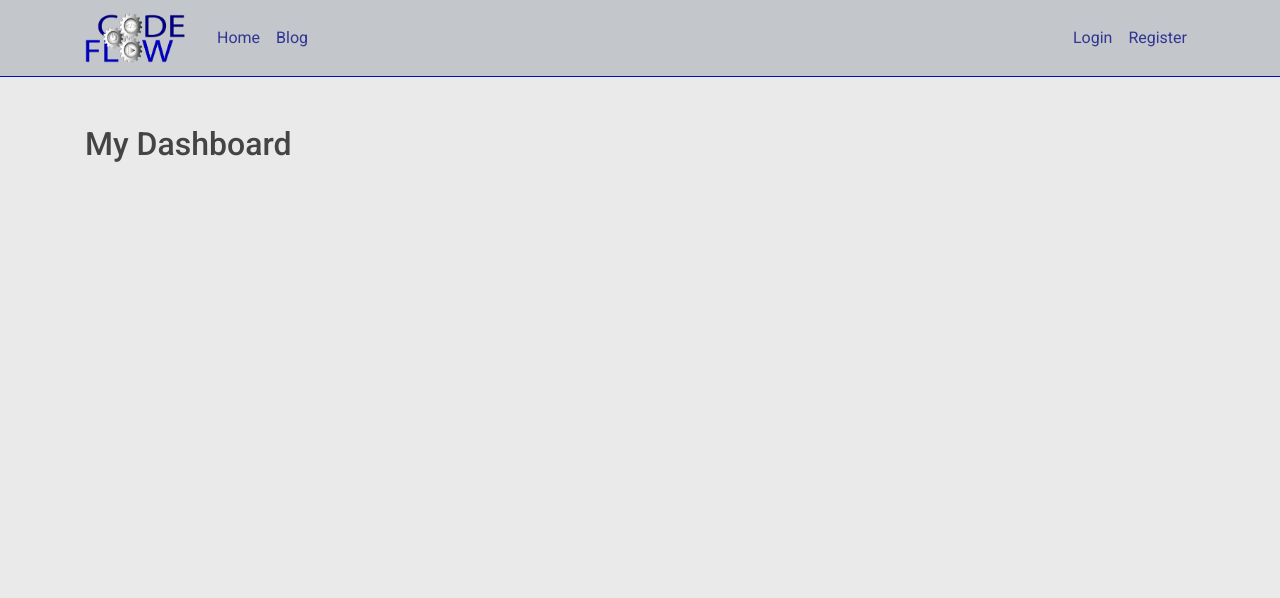
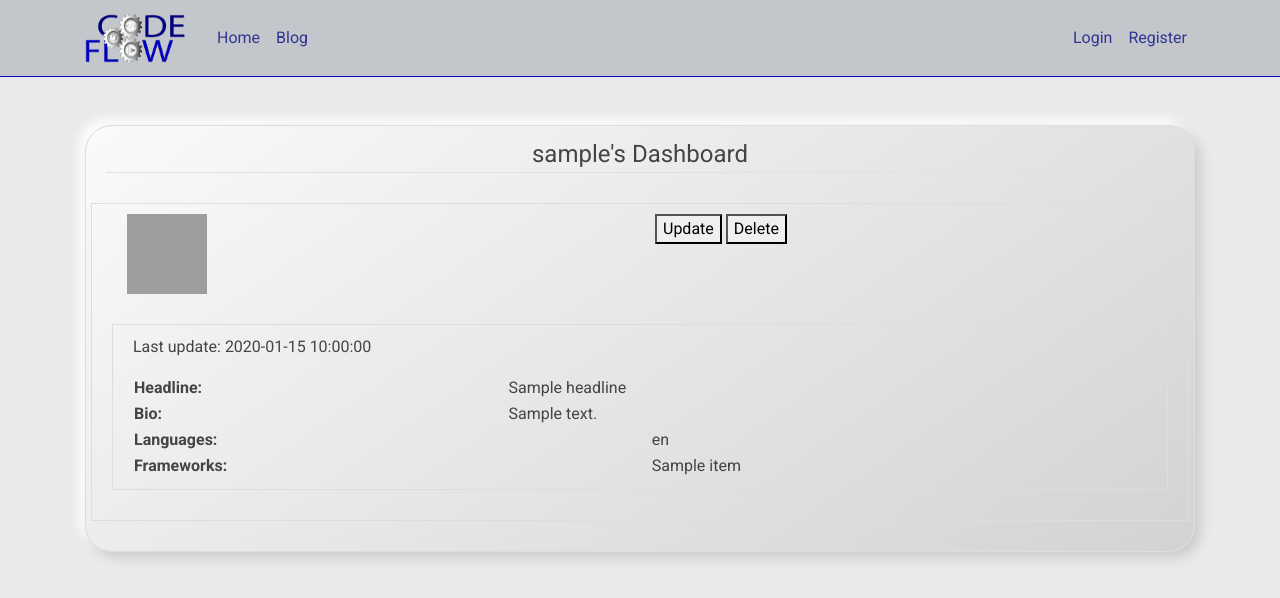
Before and after one commit to SPH73/MS3-project, a Flask app: page /dashboard in a window 1280 px wide. Shown: the top 598 px of the page. Run offline with Flask 2, Linux system fonts and the light colour scheme; the visitor is signed in with stand-in values (Sample User, id 1); a database or web service that is not in the repository returns one stand-in record (values such as "Sample title"); some libraries are stand-ins or nearby versions; grey boxes are pictures that could not be loaded.

Commit message:
added content to dashboard template

```diff
--- a/app/routes.py
+++ b/app/routes.py
@@ -20,7 +20,7 @@ def blog():
 
 @app.route("/register", methods=['GET', 'POST'])
 def register():
-    '''First check if user has an active session, if not, check if the email address exists, if not check if username is taken otherwise create user.
+    '''First check if user has an active session, if not, check if the email address exists, if not and username isn't taken then create user.
     '''
 
     if 'username' in session:
@@ -85,20 +85,27 @@ def logout():
 
 @app.route("/dashboard", methods=['GET', 'POST'])
 def dashboard():
-        if 'username' in session:
-            user_profile = mongo.db.profiles.find_one({'username': session['username']})
-            user_projects = mongo.db.projects.find({'username': session['username']})
-            profile_messages = mongo.db.profile_messages.find({'username': session['username']})
-            project_messages = mongo.db.project_messages.find({'username': session['username']})
-            return render_template('pages/dashboard.html',
-                                title='Dashboard',
-                                user_profile=user_profile,
-                                user_projects=user_projects,
-                                profile_messages=profile_messages,
-                                project_messages=project_messages)
+    if 'username' in session:
+        user_profile = mongo.db.profiles.find_one({'username': session['username']})
+        user_projects = mongo.db.projects.find({'username': session['username']})
+        profile_messages = mongo.db.profile_messages.find({'username': session['username']})
+        project_messages = mongo.db.project_messages.find({'username': session['username']})
+        return render_template('pages/dashboard.html',
+                            title='Dashboard',
+                            user_profile=user_profile,
+                            user_projects=user_projects,
+                            profile_messages=profile_messages,
+                            project_messages=project_messages)
 
-        flash('You need to be logged in to access your dashboard.', 'warning')
-        return redirect(url_for('login'))
+    flash('You need to be logged in to access your dashboard.', 'warning')
+    return redirect(url_for('login'))
+
+@app.route('/update_profile', methods=['POST'])
+def update_profile():
+    profile = mongo.db.profiles.find_one({'username': session['username']})
+    profile.insert_one(request.form.to_dict())
+    return redirect(url_for('dashboard'))
+
 
 @app.route("/post", methods=['GET', 'POST'])
 def post():
--- a/app/templates/pages/dashboard.html
+++ b/app/templates/pages/dashboard.html
@@ -1,8 +1,61 @@
 {% extends 'layout/base.html' %}
 {% block content %}
+
+
 <div class="container mt-5">
-    <h2>My Dashboard</h2>
 
+    <section class="section-content neu">
+        <legend class="text-center border-bottom mb-4">{{ user_profile.username }}'s Dashboard</legend>
+        <div class="row section-content">
+            <div class="col-6" id="div-profile-image">
+                <img id="dashboard-profile-image" src="{{ url_for('static', filename='images/gear-avatar.png') }}"
+                    alt="user-profile-image" width="80" height="80">
+            </div>
+            <div class="col-6" id="div-profile-image">
+                <button type="submit" id="update-profile">Update</button>
+                <button type="submit" id="delete-profile">Delete</button>
+            </div>
+            <div class="col-12 section-content dashboard-profile">
+                {% if user_profile %}
+                <div class="profile">
+                    <p>Last update: {{ user_profile.date }} </p>
+                    <div>
+                        <table style="width:100%">
+                            <tr>
+                                <th>Headline:</th>
+                                <td> {{ user_profile.headline }}</td>
+                            </tr>
+                            <tr>
+                                <th>Bio:</th>
+                                <td>{{ user_profile.bio }}</td>
+                            </tr>
+                        </table>
+                    </div>
+                    <div>
+                        <table width="100%">
+                            <tr>
+                                <th>Languages:</th>
+                                {% for lang in user_profile.languages %}
+                                <td>{{ lang }}</td>
+                                {% endfor %}
+                            </tr>
+                            <tr>
+                                <th>Frameworks:</th>
+                                {% for item in user_profile.frameworks %}
+                                <td>{{ item }}</td>
+                                {% endfor %}
+                            </tr>
+                        </table>
+                    </div>
+                    {% else %}
+                    <div class="profile">
+                        <p>If you create a profile it will appear here.</p>
+                    </div>
+                    {% endif %}
+                </div>
+            </div>
+        </div>
+    </section>
 </div>
 
 {% endblock content %}
```
